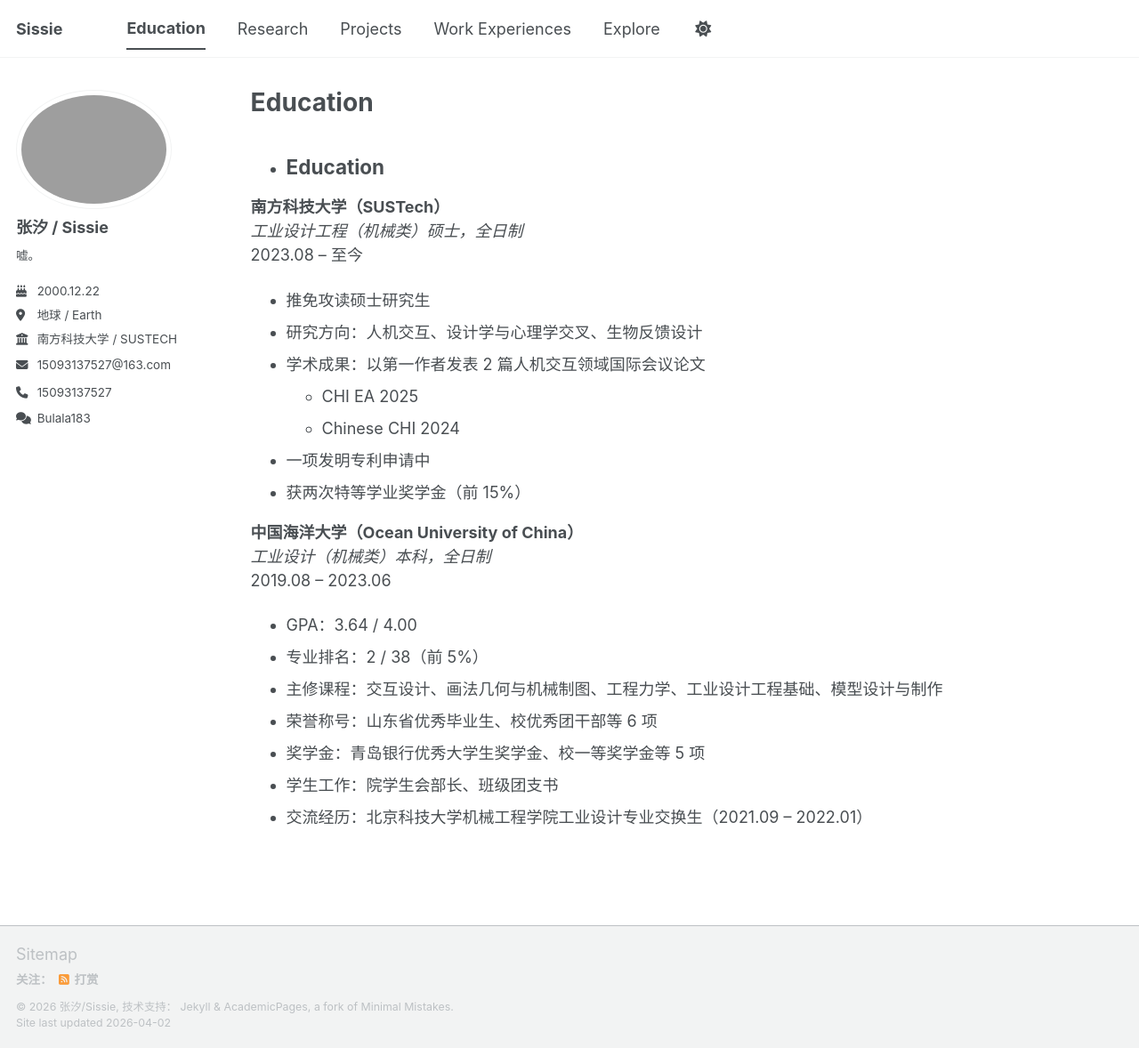
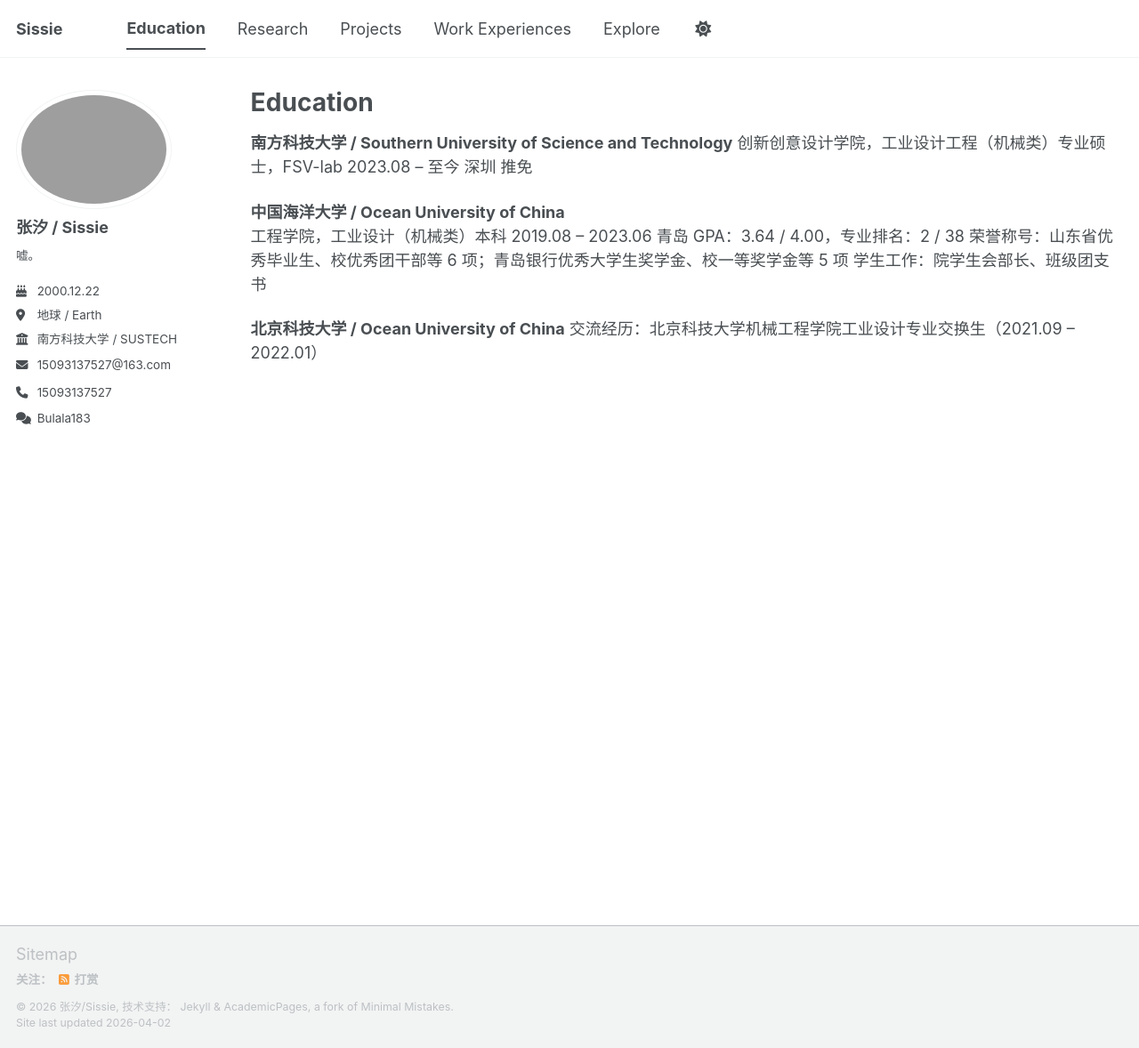
Before and after one commit to SeeSissie/SeeSissie.github.io, a Jekyll site: the page built from _pages/education.md, in a window 1280 px wide and 1178 px high. Shown: the whole window at 89% size. Built offline with Jekyll 4.4.1, drawn with Linux system fonts in a browser that asks for light colours; a script bundle is joined from its source files by our own code; library files that are not in the unit come from our copies.

Commit message:
Update education.md

```diff
--- a/_pages/education.md
+++ b/_pages/education.md
@@ -9,28 +9,19 @@ redirect_from:
 
 {% include base_path %}
 
-  * ## Education
+**南方科技大学 / Southern University of Science and Technology**
+创新创意设计学院，工业设计工程（机械类）专业硕士，FSV-lab
+2023.08 – 至今
+深圳
+推免
 
-**南方科技大学（SUSTech）**
-*工业设计工程（机械类）硕士，全日制*
-2023.08 – 至今
+**中国海洋大学 / Ocean University of China**
+工程学院，工业设计（机械类）本科
+2019.08 – 2023.06
+青岛
+GPA：3.64 / 4.00，专业排名：2 / 38
+荣誉称号：山东省优秀毕业生、校优秀团干部等 6 项；青岛银行优秀大学生奖学金、校一等奖学金等 5 项
+学生工作：院学生会部长、班级团支书
 
-- 推免攻读硕士研究生
-- 研究方向：人机交互、设计学与心理学交叉、生物反馈设计
-- 学术成果：以第一作者发表 2 篇人机交互领域国际会议论文
-  - CHI EA 2025
-  - Chinese CHI 2024
-- 一项发明专利申请中
-- 获两次特等学业奖学金（前 15%）
-
-**中国海洋大学（Ocean University of China）**
-*工业设计（机械类）本科，全日制*
-2019.08 – 2023.06
-
-- GPA：3.64 / 4.00
-- 专业排名：2 / 38（前 5%）
-- 主修课程：交互设计、画法几何与机械制图、工程力学、工业设计工程基础、模型设计与制作
-- 荣誉称号：山东省优秀毕业生、校优秀团干部等 6 项
-- 奖学金：青岛银行优秀大学生奖学金、校一等奖学金等 5 项
-- 学生工作：院学生会部长、班级团支书
-- 交流经历：北京科技大学机械工程学院工业设计专业交换生（2021.09 – 2022.01）
+**北京科技大学 / Ocean University of China**
+交流经历：北京科技大学机械工程学院工业设计专业交换生（2021.09 – 2022.01）
```
